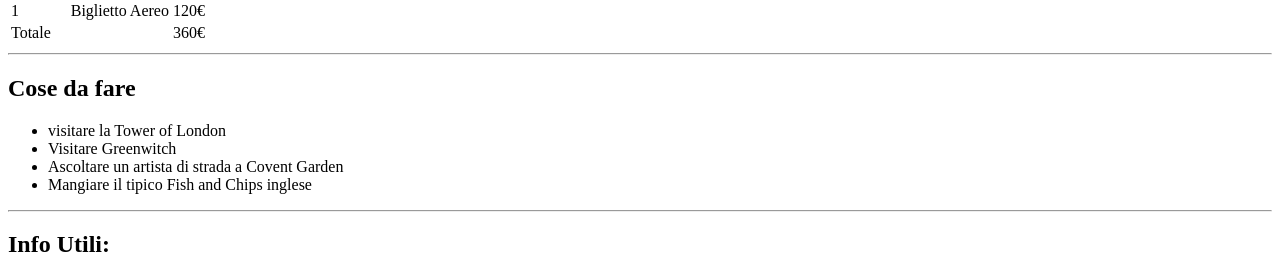
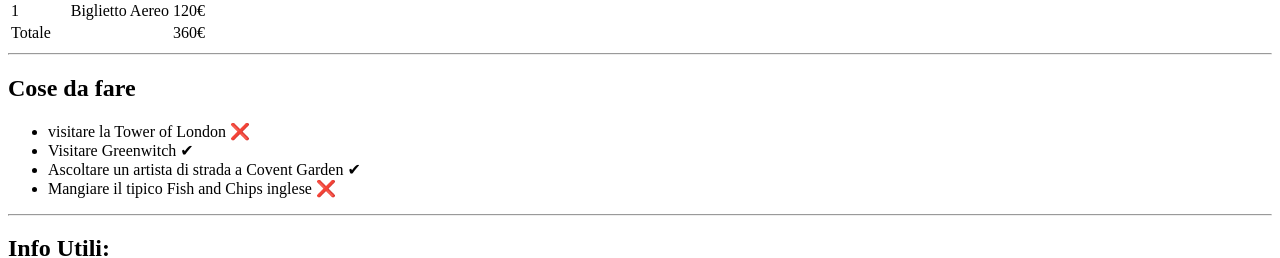
Before and after one commit to albertoferri/html-london-trip, a plain HTML site: page index.html in a window 1280 px wide. Shown: the part 828-1086 px from the top of the page. Drawn offline with Linux system fonts and the light colour scheme.

Commit message:
inserimento simboli ✔ e ❌ nella sezione cosedafare

```diff
--- a/index.html
+++ b/index.html
@@ -53,10 +53,10 @@
     <hr>
         <div><h2>Cose da fare</h2>
             <ul>
-                <li>visitare la Tower of London</li>
-                <li>Visitare Greenwitch</li>
-                <li>Ascoltare un artista di strada a Covent Garden</li>
-                <li>Mangiare il tipico Fish and Chips inglese</li>
+                <li>visitare la Tower of London &#10060</li>
+                <li>Visitare Greenwitch ✔</li>
+                <li>Ascoltare un artista di strada a Covent Garden ✔</li>
+                <li>Mangiare il tipico Fish and Chips inglese &#10060</li>
             </ul>
         </div>
     <hr>
```
